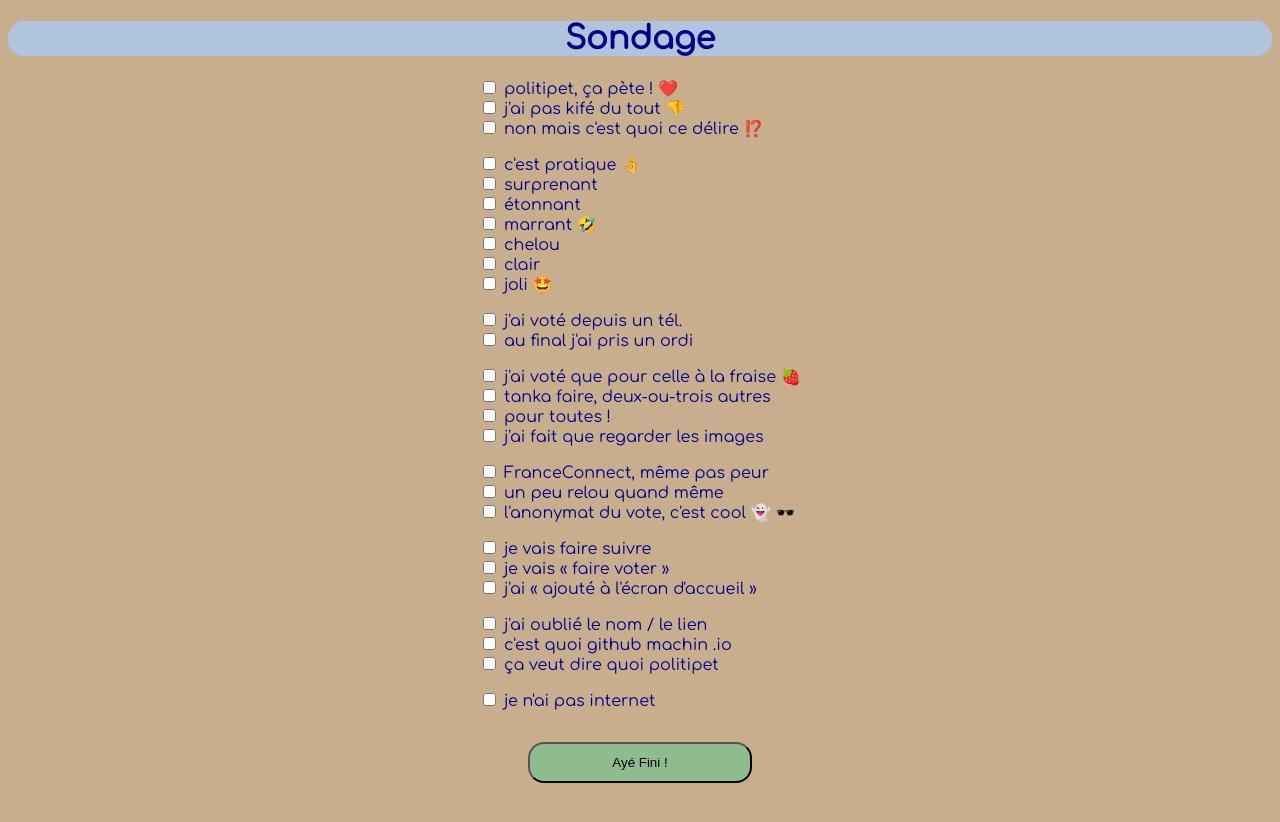
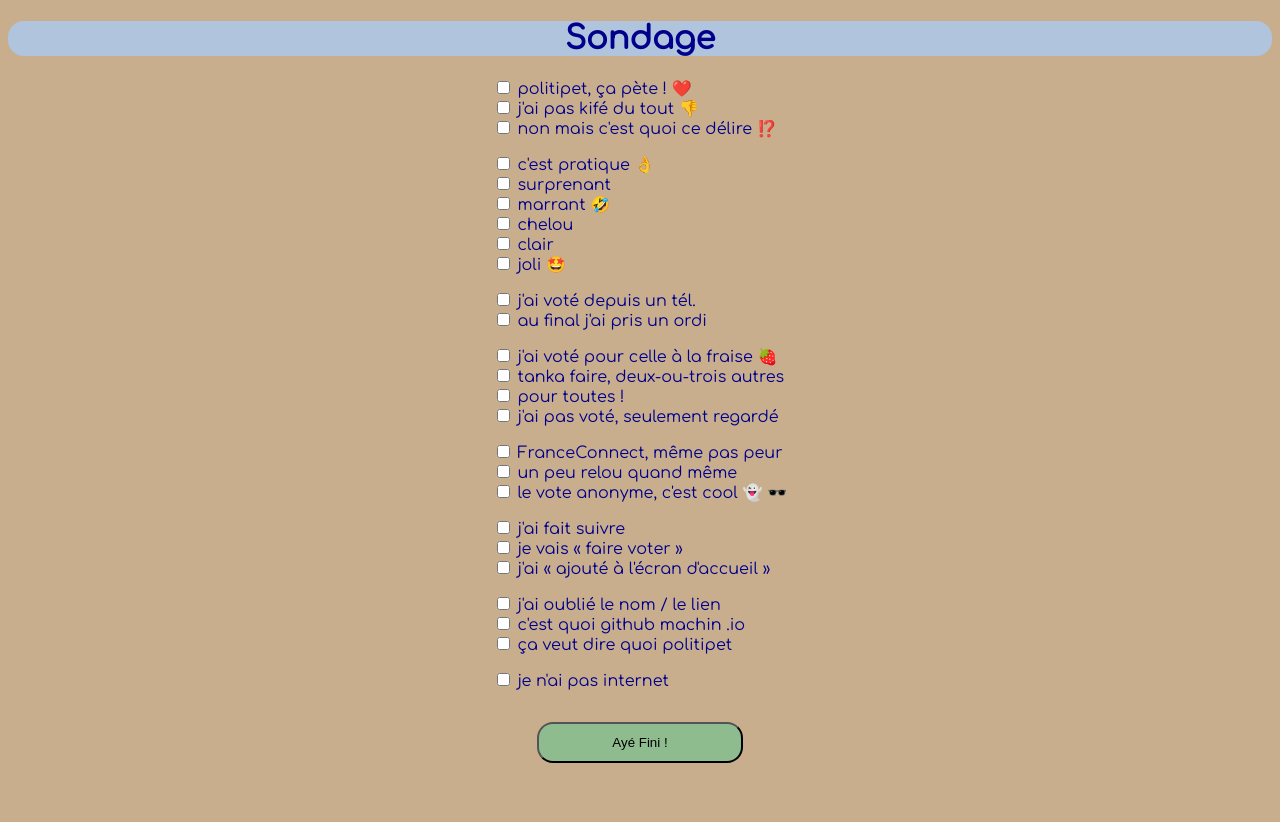
Before and after one commit to politipet/politipet.github.io, a Jekyll site: the page built from poll/index.md, in a window 1280 px wide. Shown: the top 822 px of the page. Built offline with Jekyll 4.4.1, drawn with Linux system fonts in a browser that asks for light colours; our own code applies the rules of GitHub Pages for plain Markdown files.

Commit message:
rephrase some poll questions

```diff
--- a/poll/index.md
+++ b/poll/index.md
@@ -10,7 +10,6 @@
 
 c'est pratique 👌
 surprenant
-étonnant
 marrant 🤣
 chelou
 clair
@@ -19,16 +18,16 @@
 j'ai voté depuis un tél.
 au final j'ai pris un ordi
 
-j'ai voté que pour celle à la fraise 🍓
+j'ai voté pour celle à la fraise 🍓
 tanka faire, deux-ou-trois autres
 pour toutes !
-j'ai fait que regarder les images
+j'ai pas voté, seulement regardé
 
 FranceConnect, même pas peur
 un peu relou quand même
-l'anonymat du vote, c'est cool 👻  🕶️
+le vote anonyme, c'est cool 👻  🕶️
 
-je vais faire suivre
+j'ai fait suivre
 je vais « faire voter »
 j'ai « ajouté à l'écran d'accueil »
 
```
